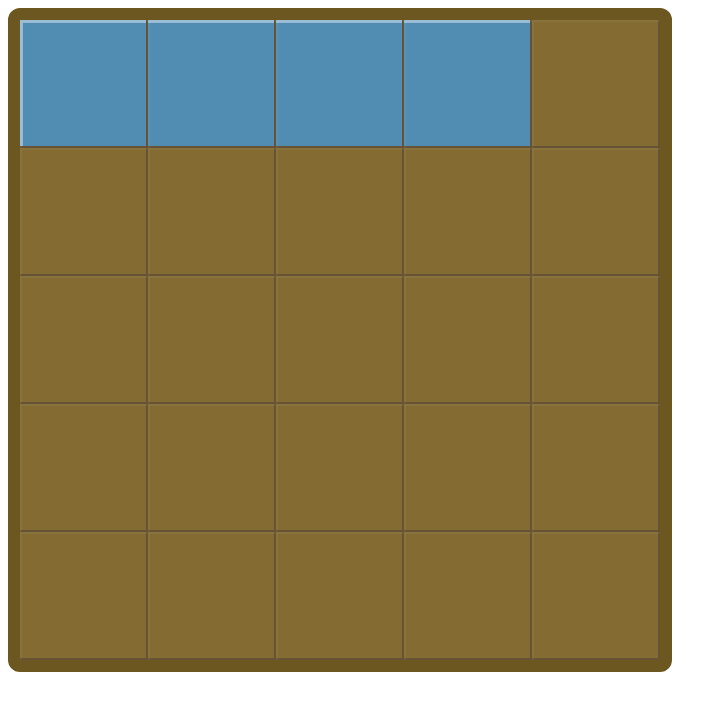
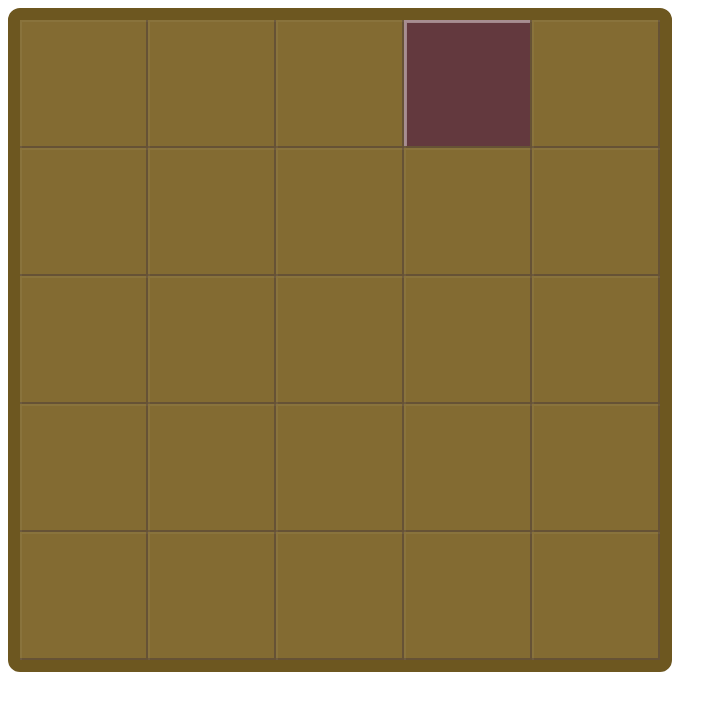
Before and after one commit to Igorserdyukov/Grid-Garden, a plain HTML site: page index.html in a window 1280 px wide. Shown: the whole page, without its empty margins (0-727 px from the left). Drawn offline with Linux system fonts and the light colour scheme.

Commit message:
lvl_6_complete

```diff
--- a/css/main.css
+++ b/css/main.css
@@ -74,14 +74,15 @@
   }
 
   .treatment.weed {
-	grid-column-start:;
+	grid-column-start:1;
+	grid-column-start:-3;
   }
+
   .plant.carrot {
-	grid-column-start:1;
+
   }
   .treatment.carrot {
-	grid-column-start: 1;
-	grid-column-end:-2;
+
   }
 
   .plant.carrot .bg {
--- a/index.html
+++ b/index.html
@@ -49,12 +49,12 @@
           <span class="plot"></span>
         </div>
 		<div id="plants" class="" style="">
-			<div class="plant carrot " style="grid-column-end:5;">
+			<div class="plant weed" style="grid-column-end:5;">
 				<div class="bg"></div>
 			</div>
 		</div>
 		<div id="garden" class="" style="">
-			<div class="treatment carrot" style="">
+			<div class="treatment weed" style="">
 				<div class="bg"></div>
 			</div>
 		</div>
```
